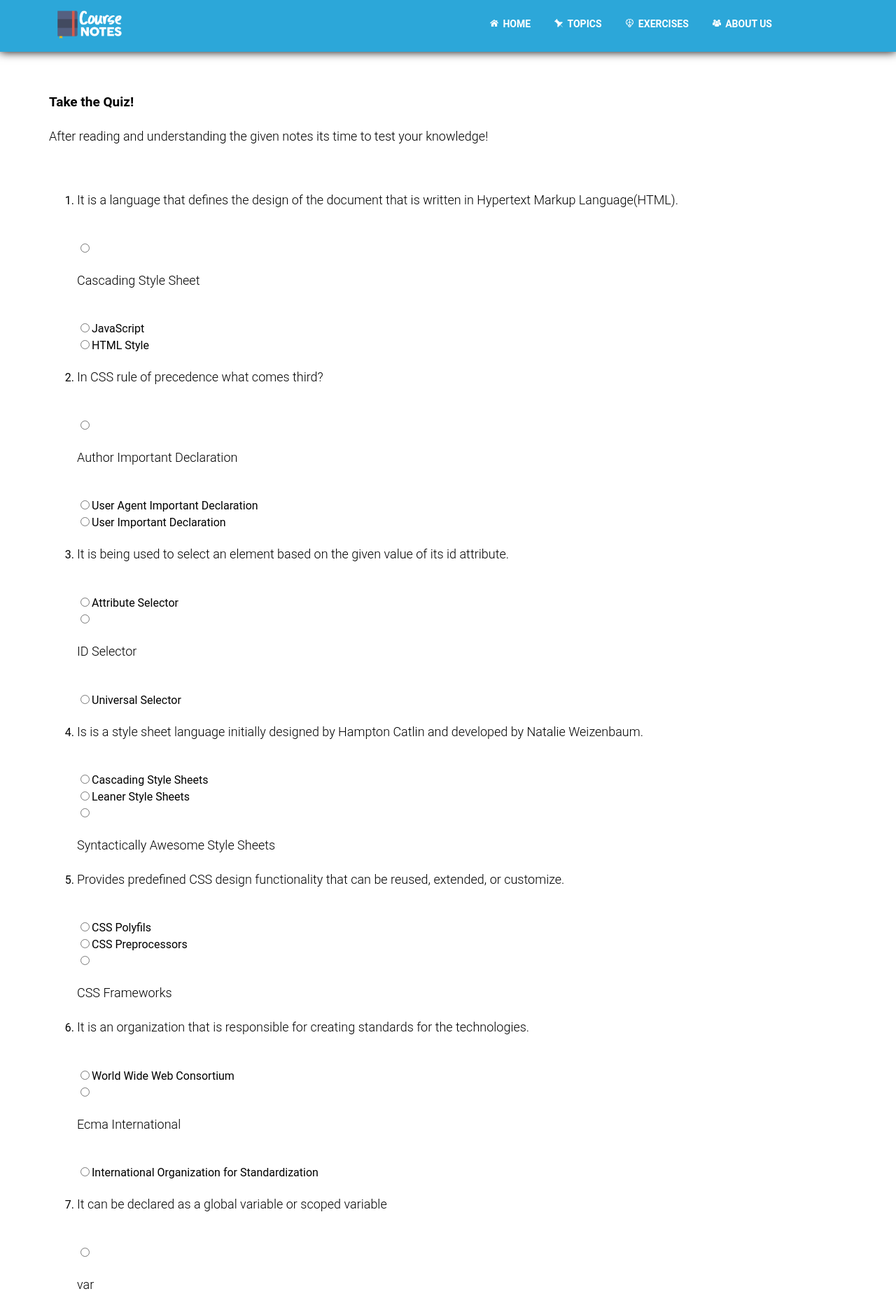
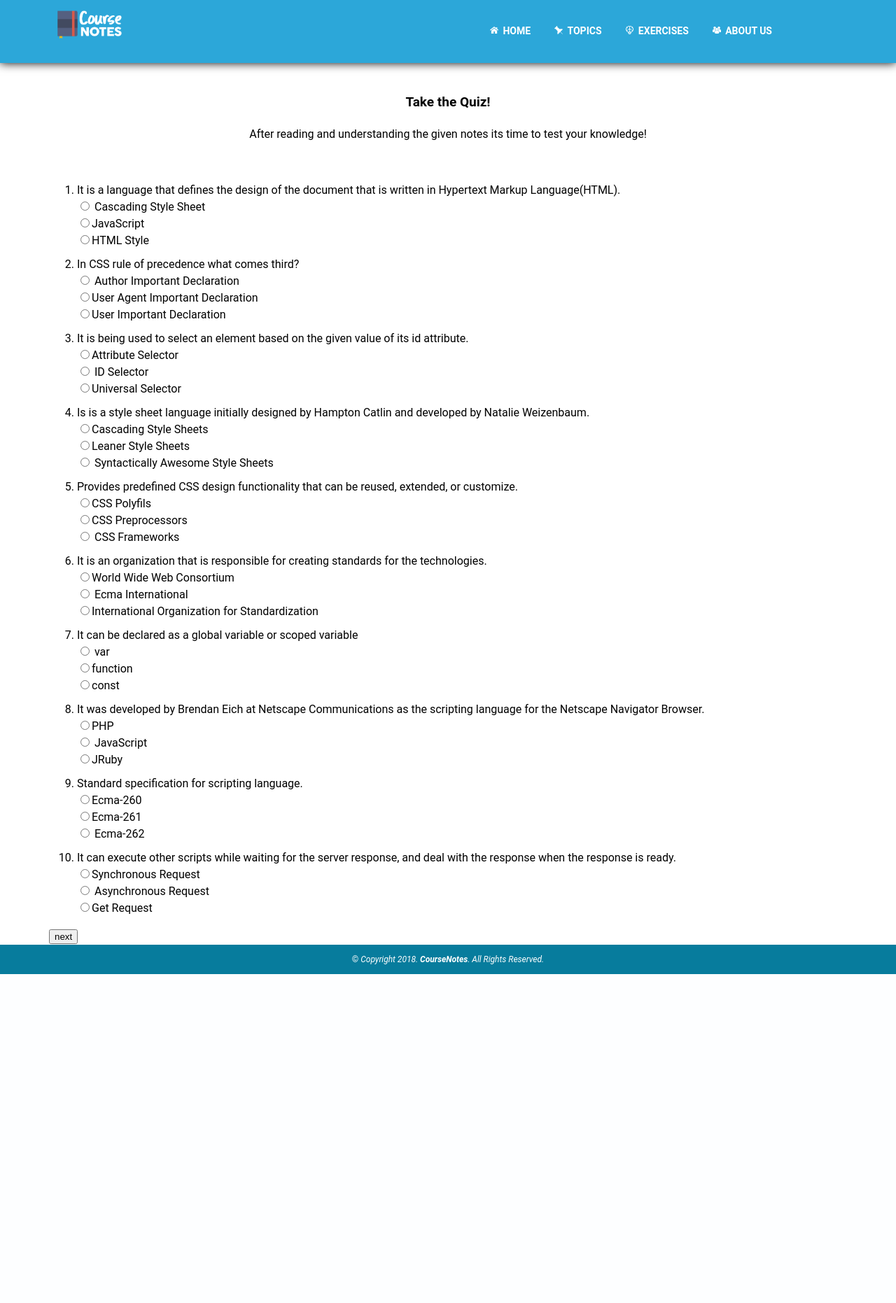
Before and after one commit to 2164179mary/WEBTECHLEC, a PHP site: page /links/exercises.html in a window 1280 px wide. Shown: the top 1862 px of the page at 70% size. After the commit the page ends 1392 px from the top, so only its background shows below. Run offline with PHP 8.4, Linux system fonts and the light colour scheme.

Commit message:
updated the excercise page

```diff
--- a/website/links/exercises.html
+++ b/website/links/exercises.html
@@ -6,7 +6,7 @@
     <meta charset="utf-8">
     <meta name="viewport" content="width=device-width, initial-scale=1.0">
     <!-- <link rel="icon" type="image/png" sizes="32x32" href="./images/logo.png"> -->
-    <link rel="Stylesheet" type="text/css" href="../styles/styles1.css">
+    <link rel="Stylesheet" type="text/css" href="../styles/styles.css">
 </head>
 
 <body>
--- a/website/styles/styles.css
+++ b/website/styles/styles.css
@@ -1363,6 +1363,10 @@ a.links {
     width: 70%;
 }
 
+.compile p {
+    display: inline;
+}
+
 /* Footer */
 
 footer {
--- a/website/styles/styles1.css
+++ b/website/styles/styles1.css
@@ -248,6 +248,10 @@ header nav > ul > li > a:hover {
     z-index: 1;
 }
 
+.compile p {
+    display: inline;
+}
+
 /* Footer */
 
 footer {
```
